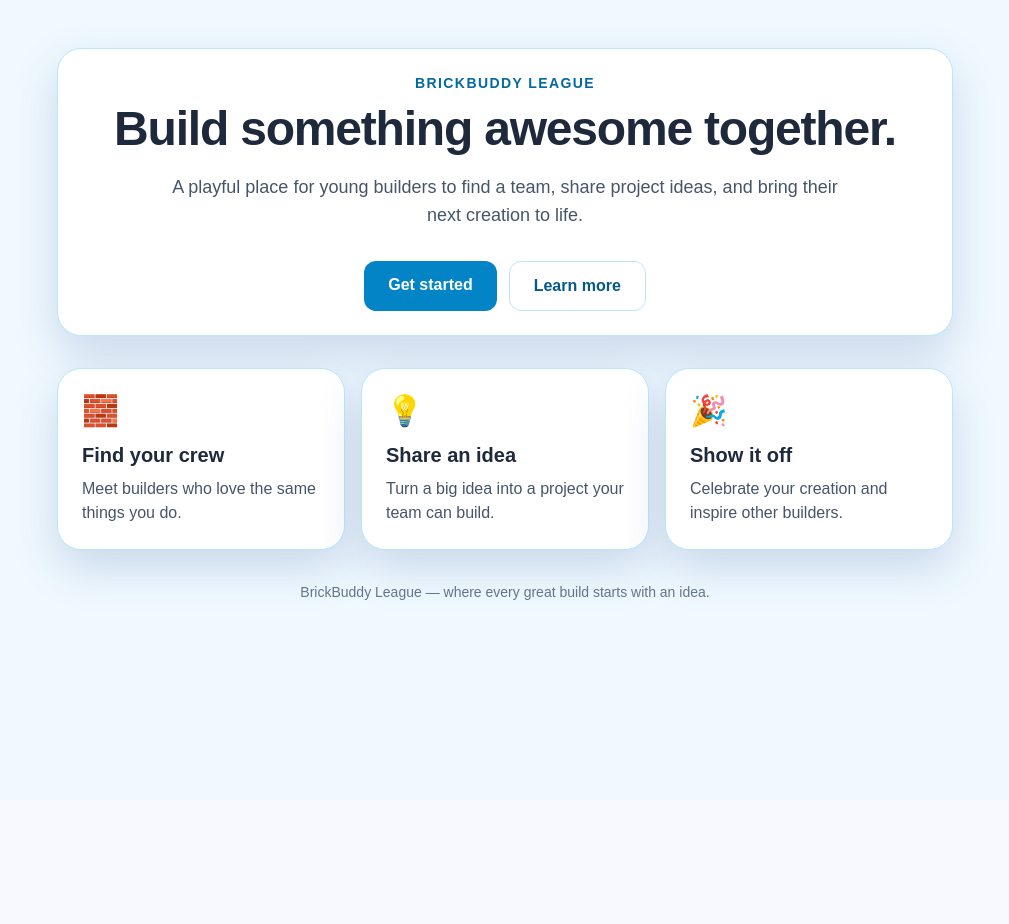
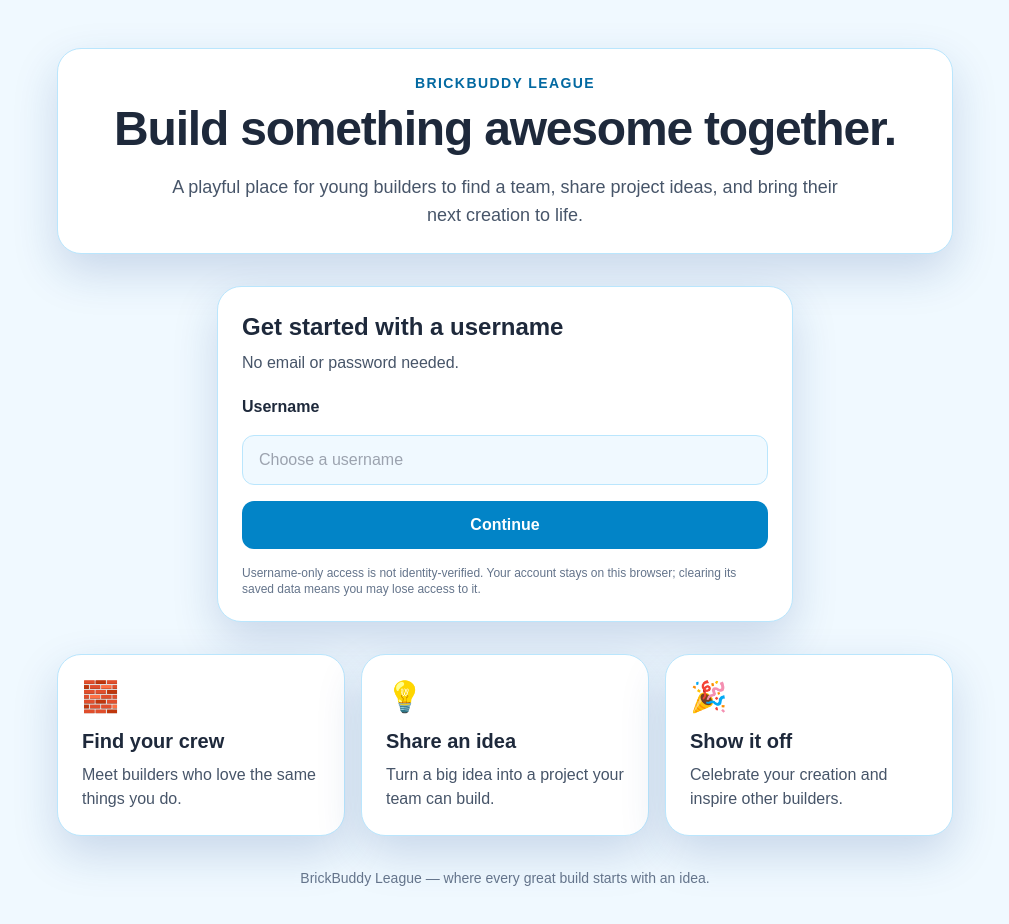
Before and after one commit to Themoat-AI/Lego-Website, a Next.js app: page / in a window 1280 px wide. Shown: the top 924 px of the page, without its empty margins (135-1144 px from the left). Before the commit the page ends 800 px from the top, so only its background shows below. Built offline with nearby package versions, Linux system fonts and the light colour scheme; no server answers.

Commit message:
Add username-only anonymous sign-in flow

```diff
--- a/components/lego-app.tsx
+++ b/components/lego-app.tsx
@@ -1,29 +1,74 @@
 'use client';
 
-import { FormEvent, useCallback, useEffect, useMemo, useState } from 'react';
+import { FormEvent, useEffect, useState } from 'react';
 import type { User } from '@supabase/supabase-js';
 import { supabase } from '@/lib/supabase';
 
-type Organization = { id: string; name: string; focus: string; description: string };
-type Profile = { id: string; username: string };
-type Project = {
-  id: string;
-  organization_id: string;
-  title: string;
-  status: 'Planning' | 'Building' | 'Ready to Share';
-  owner_name: string;
-  due_date: string | null;
-  needed_pieces: string[];
-  updates: string[];
-};
-type ChatMessage = { id: string; body: string; created_at: string; sender_id: string; profiles?: { username: string }[] | null };
-type Signup = { id: string; event_date: string; created_at: string; user_id: string };
-
-const today = () => new Date().toISOString().slice(0, 10);
 const card = 'rounded-3xl border border-sky-200 bg-white p-6 shadow-lego';
 const field = 'w-full rounded-xl border border-sky-200 bg-sky-50 px-4 py-3';
 
 export default function LegoApp() {
+  const [username, setUsername] = useState('');
+  const [user, setUser] = useState<User | null>(null);
+  const [error, setError] = useState('');
+  const [loading, setLoading] = useState(true);
+  const [submitting, setSubmitting] = useState(false);
+
+  useEffect(() => {
+    if (!supabase) {
+      setLoading(false);
+      return;
+    }
+
+    void supabase.auth.getSession().then(({ data }) => {
+      setUser(data.session?.user ?? null);
+      setLoading(false);
+    });
+
+    const { data: { subscription } } = supabase.auth.onAuthStateChange((_event, session) => {
+      setUser(session?.user ?? null);
+    });
+
+    return () => subscription.unsubscribe();
+  }, []);
+
+  async function handleContinue(event: FormEvent<HTMLFormElement>) {
+    event.preventDefault();
+    const cleanUsername = username.trim();
+    if (cleanUsername.length < 3 || cleanUsername.length > 24) {
+      setError('Your username must be between 3 and 24 characters.');
+      return;
+    }
+    if (!supabase) {
+      setError('Sign-in is not set up yet. Please ask the site administrator to configure Supabase.');
+      return;
+    }
+
+    setSubmitting(true);
+    setError('');
+    const { data, error: signInError } = await supabase.auth.signInAnonymously({
+      options: { data: { username: cleanUsername } }
+    });
+    setSubmitting(false);
+
+    if (signInError) {
+      if (/anonymous sign-ins are disabled|anonymous provider is disabled/i.test(signInError.message)) {
+        setError('Username sign-in is not enabled yet. Please ask the site administrator to enable Anonymous Sign-Ins in Supabase.');
+      } else if (/username|profiles_username_key|duplicate key/i.test(signInError.message)) {
+        setError('That username is already taken. Try another one.');
+      } else {
+        setError(signInError.message);
+      }
+      return;
+    }
+
+    setUser(data.user);
+  }
+
+  const profileUsername = typeof user?.user_metadata?.username === 'string'
+    ? user.user_metadata.username
+    : username.trim();
+
   return (
     <main className="min-h-screen bg-sky-50 px-6 py-12 text-slate-800">
       <div className="mx-auto max-w-4xl">
@@ -38,20 +83,48 @@ export default function LegoApp() {
             A playful place for young builders to find a team, share project ideas,
             and bring their next creation to life.
           </p>
-          <div className="mt-8 flex flex-wrap justify-center gap-3">
-            <a
-              className="rounded-xl bg-sky-600 px-6 py-3 font-bold text-white transition hover:bg-sky-700"
-              href="#get-started"
-            >
-              Get started
-            </a>
-            <a
-              className="rounded-xl border border-sky-200 px-6 py-3 font-bold text-sky-800 transition hover:bg-sky-100"
-              href="#how-it-works"
-            >
-              Learn more
-            </a>
-          </div>
+        </section>
+
+        <section id="get-started" className={`${card} mx-auto mt-8 max-w-xl`}>
+          {loading ? (
+            <p className="text-center text-slate-600" role="status">Checking your sign-in…</p>
+          ) : user ? (
+            <div className="text-center" role="status">
+              <h2 className="text-2xl font-bold">You’re in, {profileUsername}!</h2>
+              <p className="mt-2 text-slate-600">Your sign-in is saved in this browser.</p>
+            </div>
+          ) : (
+            <>
+              <h2 className="text-2xl font-bold">Get started with a username</h2>
+              <p className="mt-2 text-slate-600">No email or password needed.</p>
+              <form className="mt-5 space-y-4" onSubmit={handleContinue}>
+                <label className="block font-semibold" htmlFor="username">Username</label>
+                <input
+                  autoComplete="username"
+                  className={field}
+                  id="username"
+                  maxLength={24}
+                  minLength={3}
+                  onChange={(event) => setUsername(event.target.value)}
+                  placeholder="Choose a username"
+                  required
+                  value={username}
+                />
+                {error && <p className="text-sm font-medium text-red-700" role="alert">{error}</p>}
+                <button
+                  className="w-full rounded-xl bg-sky-600 px-6 py-3 font-bold text-white transition hover:bg-sky-700 disabled:cursor-not-allowed disabled:opacity-60"
+                  disabled={submitting}
+                  type="submit"
+                >
+                  {submitting ? 'Getting you in…' : 'Continue'}
+                </button>
+              </form>
+              <p className="mt-4 text-xs text-slate-500">
+                Username-only access is not identity-verified. Your account stays on this browser;
+                clearing its saved data means you may lose access to it.
+              </p>
+            </>
+          )}
         </section>
 
         <section id="how-it-works" className="mt-8 grid gap-4 sm:grid-cols-3">
@@ -68,7 +141,7 @@ export default function LegoApp() {
           ))}
         </section>
 
-        <p id="get-started" className="mt-8 text-center text-sm text-slate-500">
+        <p className="mt-8 text-center text-sm text-slate-500">
           BrickBuddy League — where every great build starts with an idea.
         </p>
       </div>
```
Also changed, not shown: 1 other file (tests, documents, lock files or other folders).
